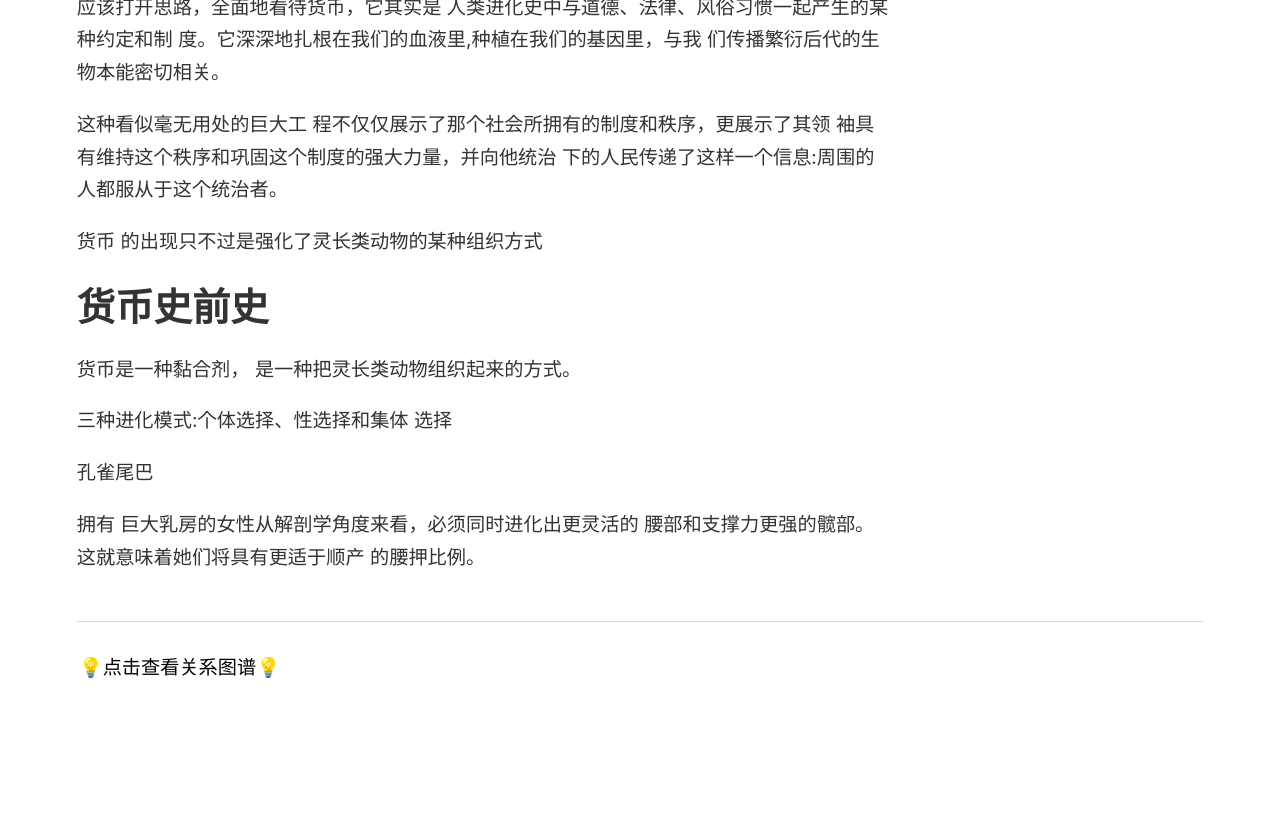
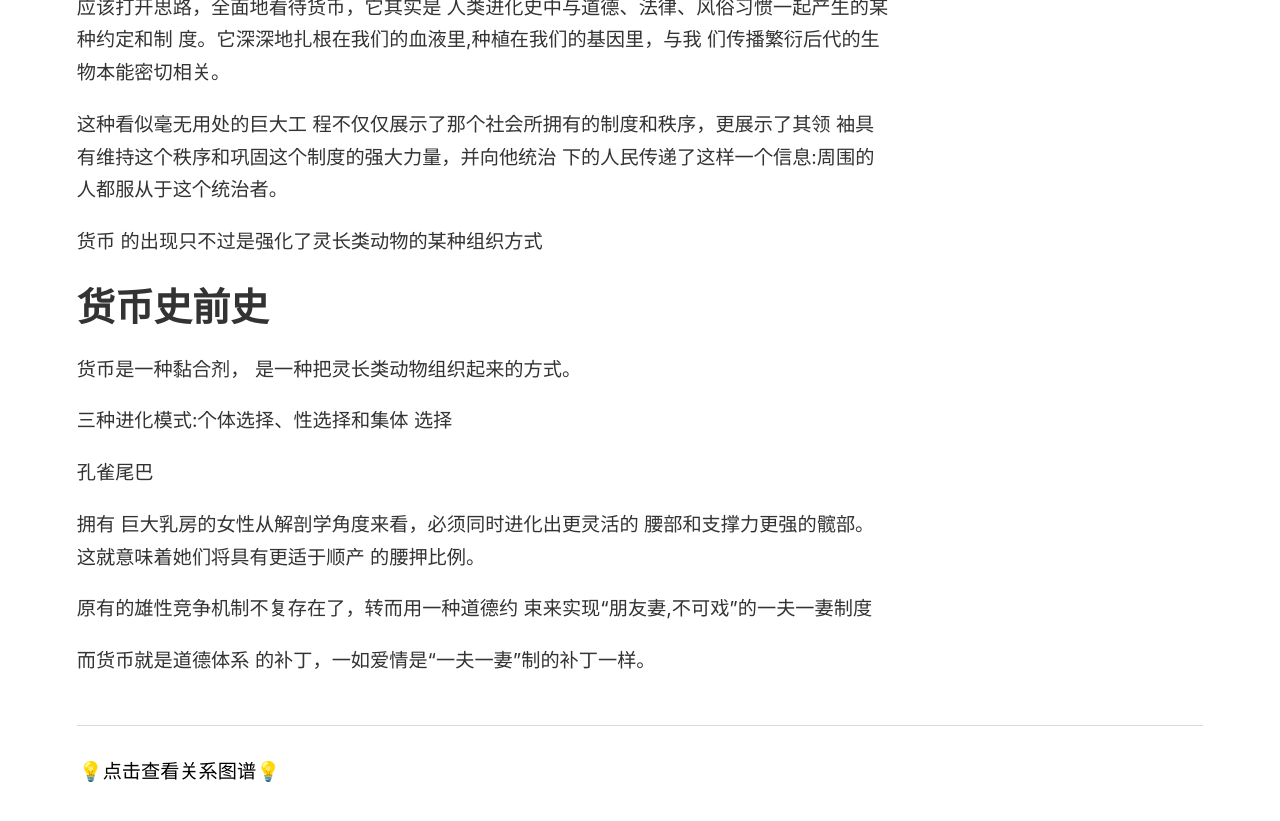
Before and after one commit to wingowen/digital-garden-jekyll, a Jekyll site: the page built from _notes/金融哲学三部曲：货币起源.md, in a window 1280 px wide and 900 px high, scrolled down 1218 px. Shown: the top 821 px of the window. Built offline with Jekyll 4.4.1, drawn with Linux system fonts in a browser that asks for light colours; before the commit the page ends 2014 px from its top, so only the background shows below that.

Commit message:
vault backup: 2024-09-24 20:41:56

```diff
--- a/_notes/金融哲学三部曲：货币起源.md
+++ b/_notes/金融哲学三部曲：货币起源.md
@@ -35,3 +35,7 @@
 孔雀尾巴
 
 拥有 巨大乳房的女性从解剖学角度来看，必须同时进化出更灵活的 腰部和支撑力更强的髋部。这就意味着她们将具有更适于顺产 的腰押比例。
+
+原有的雄性竞争机制不复存在了，转而用一种道德约 束来实现“朋友妻,不可戏”的一夫一妻制度
+
+而货币就是道德体系 的补丁，一如爱情是“一夫一妻”制的补丁一样。
```
